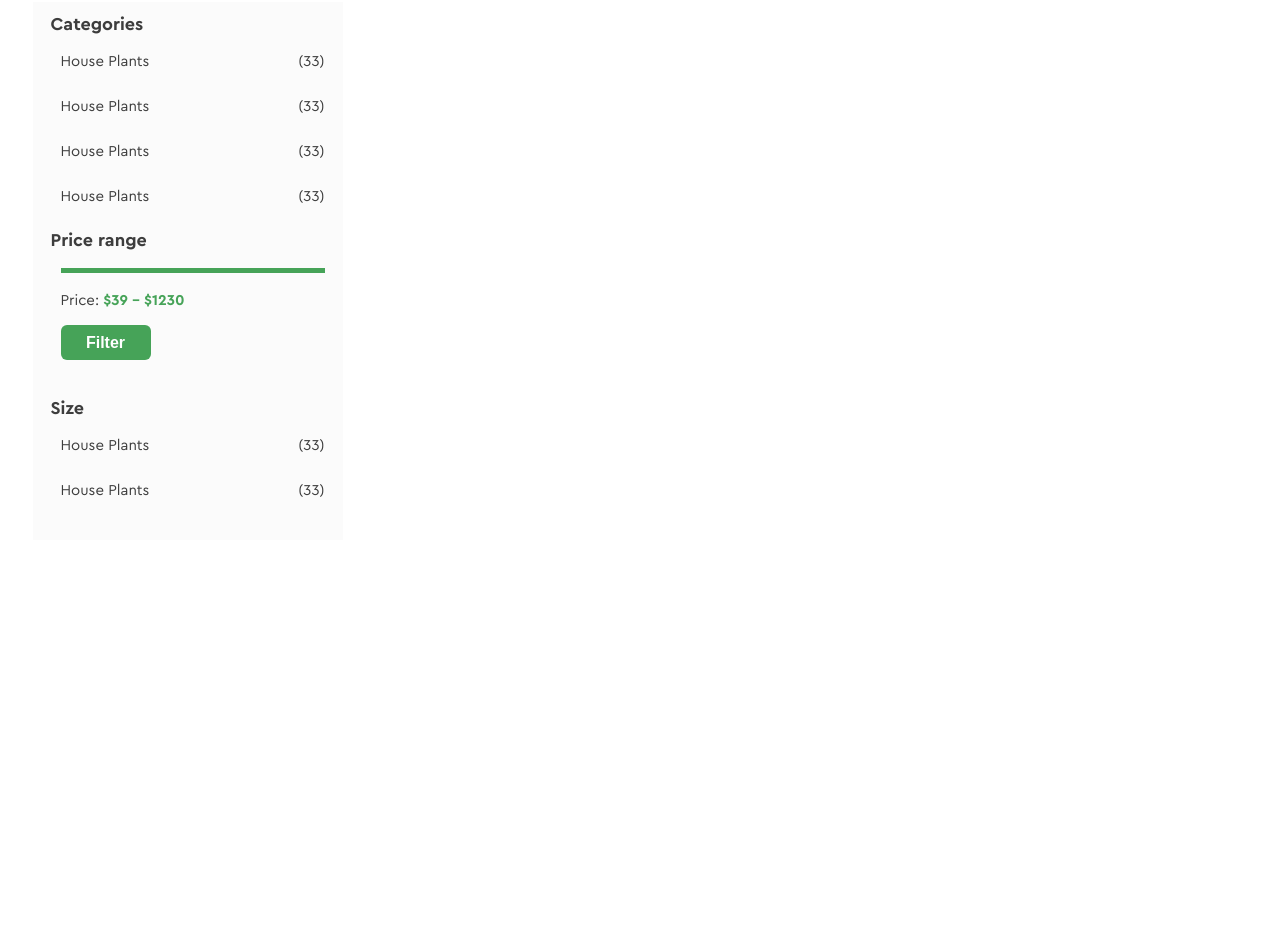
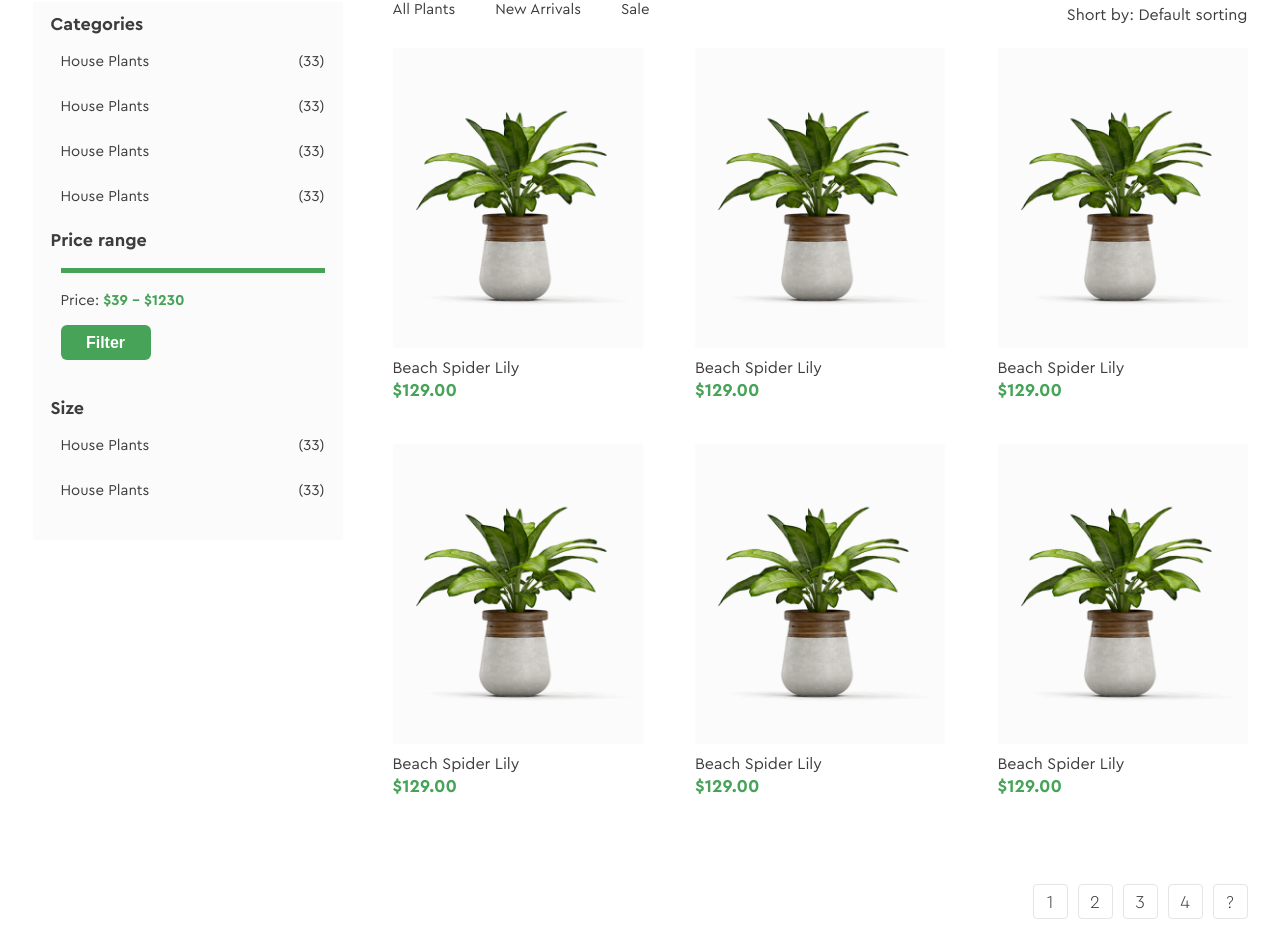
Before and after one commit to ITNIKITAIT/greenshop, a React (Create React App) app in the folder client/: page / in a window 1280 px wide. Shown: the part 592-1544 px from the top of the page. Before the commit the page ends 1132 px from the top, so only its background shows below. Built offline with nearby package versions, Linux system fonts and the light colour scheme.

Commit message:
product item

```diff
--- a/client/src/components/Filter/filter.module.scss
+++ b/client/src/components/Filter/filter.module.scss
@@ -5,6 +5,7 @@
     width: 100%;
     background-color: $bgColor;
     padding: 14px 18px;
+    height: fit-content;
 
     h3 {
         font-size: 18px;
--- a/client/src/components/Header/header.module.scss
+++ b/client/src/components/Header/header.module.scss
@@ -1,3 +1,5 @@
+@import '../../sass/variables.scss';
+
 .header {
     width: 100%;
     margin-bottom: 15px;
@@ -5,5 +7,5 @@
     justify-content: space-between;
     align-items: center;
     height: 70px;
-    border-bottom: 1px solid rgba(128, 128, 128, 0.422);
+    border-bottom: 1px solid $borderColor;
 }
--- /dev/null
+++ b/client/src/components/Products/Pages.tsx
@@ -0,0 +1,15 @@
+import styles from './products.module.scss';
+
+const Pages = () => {
+    return (
+        <div className={styles.pages__list}>
+            <div>1</div>
+            <div>2</div>
+            <div>3</div>
+            <div>4</div>
+            <div>?</div>
+        </div>
+    );
+};
+
+export default Pages;
--- /dev/null
+++ b/client/src/components/Products/Product.tsx
@@ -0,0 +1,15 @@
+import styles from './products.module.scss';
+
+const Product = () => {
+    return (
+        <div className={styles.product}>
+            <div className={styles.img__wrapper}>
+                <img src="./img/flowers.png" alt="" />
+            </div>
+            <h4 className={styles.product__name}>Beach Spider Lily</h4>
+            <p className={styles.product__price}>$129.00</p>
+        </div>
+    );
+};
+
+export default Product;
--- /dev/null
+++ b/client/src/components/Products/Products.tsx
@@ -0,0 +1,23 @@
+import Pages from './Pages';
+import Product from './Product';
+import Sort from './Sort';
+import styles from './products.module.scss';
+
+const Products = () => {
+    return (
+        <div>
+            <Sort />
+            <div className={styles.products__list}>
+                <Product />
+                <Product />
+                <Product />
+                <Product />
+                <Product />
+                <Product />
+            </div>
+            <Pages />
+        </div>
+    );
+};
+
+export default Products;
--- /dev/null
+++ b/client/src/components/Products/Sort.tsx
@@ -0,0 +1,18 @@
+import styles from './products.module.scss';
+
+const Sort = () => {
+    return (
+        <section className={styles.sort}>
+            <ul className={styles.sort__list}>
+                <li className={styles.sort__item}>All Plants</li>
+                <li className={styles.sort__item}>New Arrivals</li>
+                <li className={styles.sort__item}>Sale</li>
+            </ul>
+            <div>
+                Short by: <span>Default sorting</span>
+            </div>
+        </section>
+    );
+};
+
+export default Sort;
--- /dev/null
+++ b/client/src/components/Products/products.module.scss
@@ -0,0 +1,106 @@
+@import '../../sass/variables.scss';
+
+.sort {
+    display: flex;
+    justify-content: space-between;
+    align-items: center;
+    width: 100%;
+    height: fit-content;
+
+    &__list {
+        display: flex;
+        align-items: center;
+        gap: 40px;
+    }
+
+    &__item {
+        font-size: 15px;
+        font-weight: 400;
+        line-height: 16px;
+        color: $primaryColor;
+        border-bottom: 2px solid transparent;
+        cursor: pointer;
+        padding-bottom: 7px;
+        transition: 0.1s;
+
+        &:hover {
+            color: $greenColor;
+            border-color: $greenColor;
+        }
+    }
+}
+
+.products__list {
+    display: flex;
+    flex-wrap: wrap;
+    align-items: center;
+    justify-content: space-between;
+    gap: 45px;
+    margin-top: 20px;
+}
+
+.img__wrapper {
+    background-color: $bgColor;
+    height: 300px;
+    display: flex;
+    justify-content: center;
+    align-items: center;
+
+    img {
+        width: 250px;
+        height: auto;
+    }
+}
+
+.product {
+    cursor: pointer;
+    border-top: 1px solid transparent;
+    position: relative;
+
+    &__name {
+        font-size: 16px;
+        font-weight: 400;
+        line-height: 16px;
+        margin-top: 12px;
+        margin-bottom: 6px;
+    }
+    &__price {
+        color: $greenColor;
+        font-size: 18px;
+        font-weight: 700;
+        line-height: 16px;
+    }
+
+    &:hover {
+        border-top: 1px solid $greenColor;
+    }
+}
+
+.pages__list {
+    display: flex;
+    align-items: center;
+    justify-content: end;
+    gap: 10px;
+    margin: 90px 0;
+
+    div {
+        width: 35px;
+        height: 35px;
+        border-radius: 4px;
+        border: 1px solid #e5e5e5;
+        display: flex;
+        justify-content: center;
+        align-items: center;
+        font-size: 18px;
+        font-weight: 300;
+        line-height: 16px;
+        cursor: pointer;
+        transition: 0.1s;
+
+        &:hover {
+            background-color: $greenColor;
+            color: $whiteColor;
+            font-weight: 700;
+        }
+    }
+}
--- a/client/src/components/Shop/Shop.tsx
+++ b/client/src/components/Shop/Shop.tsx
@@ -1,4 +1,5 @@
 import Filter from '../Filter/Filter';
+import Products from '../Products/Products';
 import styles from './shop.module.scss';
 
 const Shop = () => {
@@ -6,6 +7,7 @@ const Shop = () => {
         <div className="container">
             <div className={styles.shop}>
                 <Filter />
+                <Products />
             </div>
         </div>
     );
--- a/client/src/sass/variables.scss
+++ b/client/src/sass/variables.scss
@@ -3,3 +3,4 @@ $primaryColor: #3d3d3d;
 $secondaryColor: #727272;
 $whiteColor: #fff;
 $bgColor: #fbfbfb;
+$borderColor: #e5e5e5;
```
Also changed, not shown: client/src/components/Sale/Sale.tsx (added, +7 -0 lines), client/src/components/Sale/sale.module.scss (added, +14 -0 lines).
